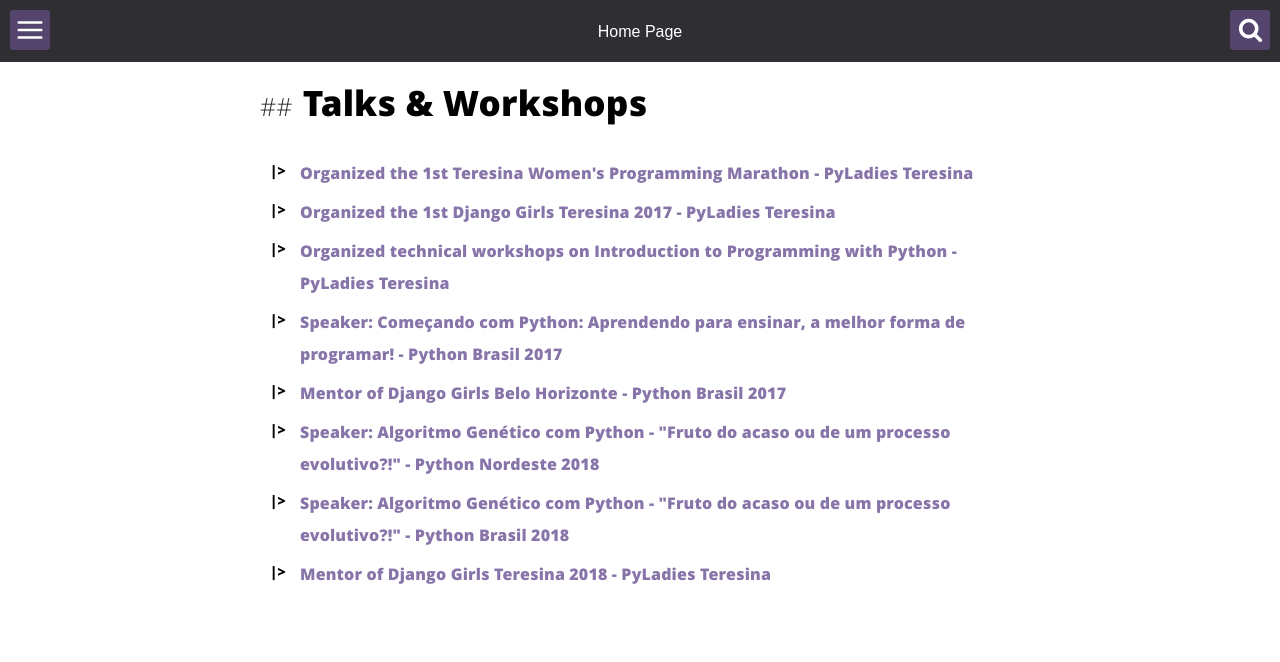
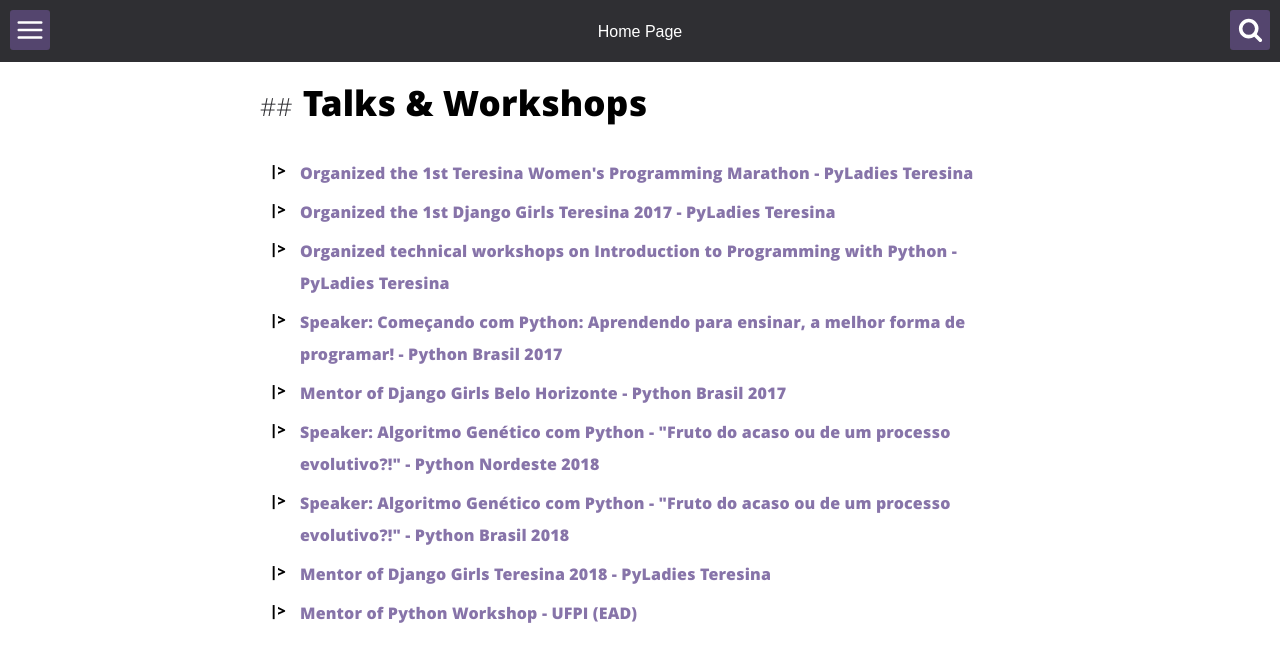
Before and after one commit to anapauladsmendes/anapauladsmendes.github.io, a Jekyll site: the page built from talks-workshops.html, in a window 1280 px wide. Shown: the top 662 px of the page. Built offline with Jekyll 4.4.1, drawn with Linux system fonts in a browser that asks for light colours.

Commit message:
Add workshop

```diff
--- a/talks-workshops.html
+++ b/talks-workshops.html
@@ -55,5 +55,11 @@
       </a>
     </li>
 
+    <li>
+      <a title="Open the link" href="https://github.com/anapauladsmendes/my-talks-and-workshops/tree/master/workshop-python-iniciantes">
+        <p itemprop="name">Mentor of Python Workshop - UFPI (EAD)</p>
+      </a>
+    </li>
+
   </ul>
 </div>
```
